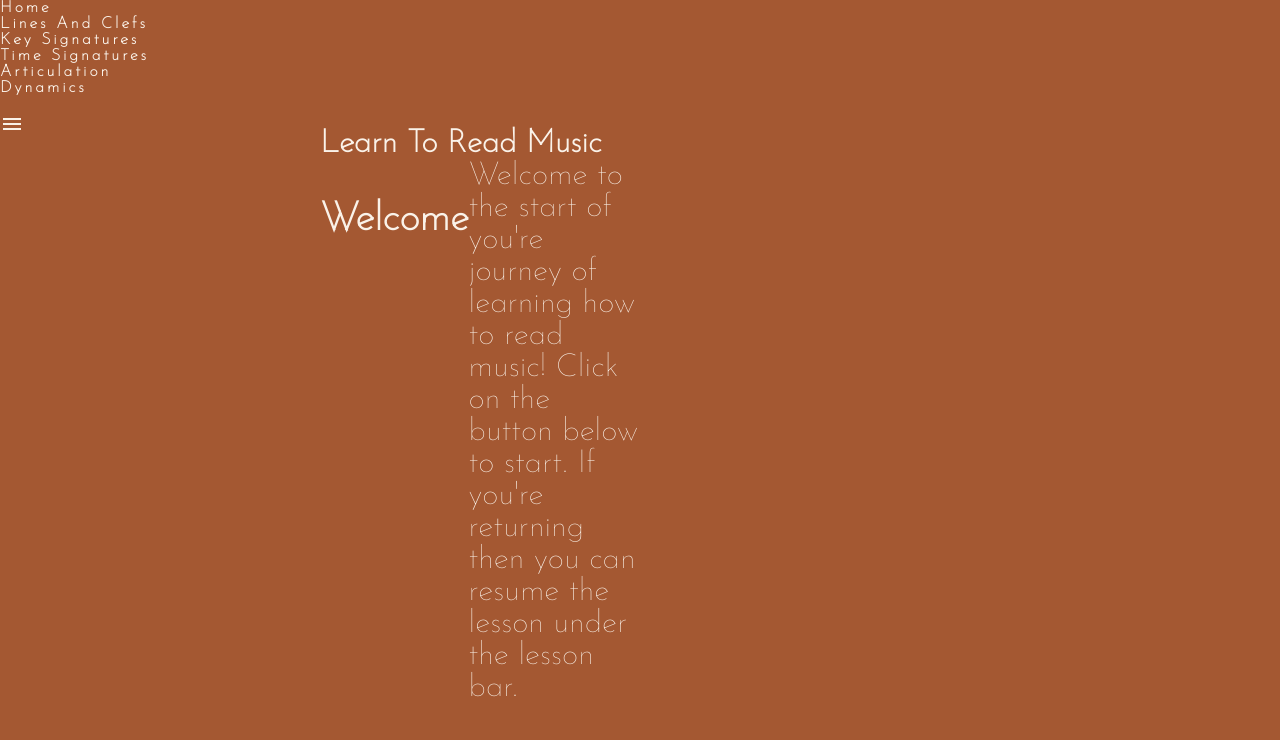
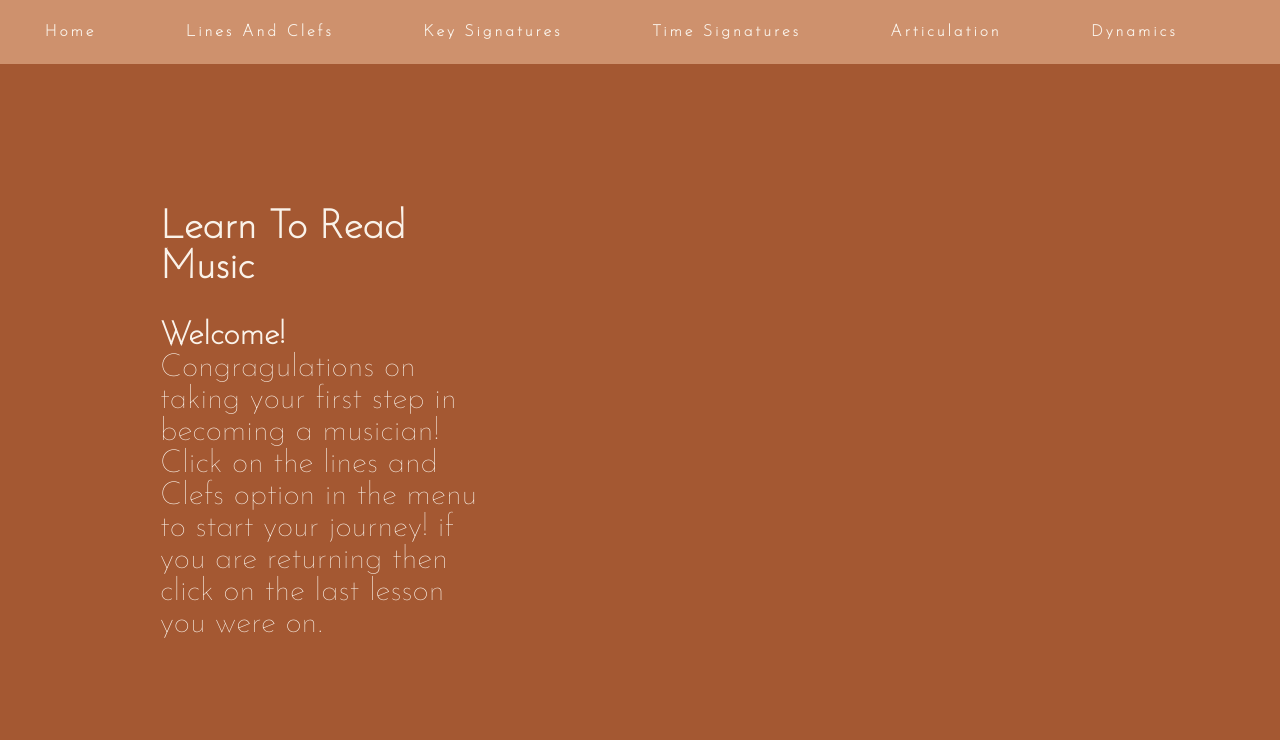
Before and after one commit to Amazing-Sage/Learn-Music, a plain HTML site: page index.html in a window 1280 px wide. Drawn offline with Linux system fonts and the light colour scheme.

Commit message:
Images, nav fix, home page fix

```diff
--- a/index.html
+++ b/index.html
@@ -32,25 +32,35 @@
     </nav>
 
     <!--call burger -->
-    <span class="material-icons" id='btnMenu'>menu</span>
+
   </header>
   <main>
     <!--home page-->
     <section id="home">
-       <!--header (3/23)-->
-      <h1> Learn To Read Music </h1>
 
-      <!--text (3/23)-->
-      <div class="home">
-        <article>
-          <h2>Welcome</h2>
-          <p>Welcome to the start of you're journey of learning
-            how to read music! Click on the button below to start.
-            If you're returning then you can resume the lesson under
-            the lesson bar.</p>
+      <article>
+        <div class="column">
+          <h2> Learn To Read Music </h2>
 
-        </article>
-      </div>
+          <h3>Welcome!</h3>
+          <p>
+           Congragulations on taking your first step
+           in becoming a musician! Click on the lines
+           and Clefs option in the menu to start your
+           journey! if you are returning then click
+           on the last lesson you were on.
+          </p>
+
+        </div>
+      </article>
+
+        <div class="column">
+          <figure>
+            <img src="images/title-page.jpg" alt="home" class="responsive">
+        </figure>
+        </div>
+      </aside>
+
     </section>
   </main>
 </body>
--- a/style.css
+++ b/style.css
@@ -18,12 +18,14 @@ header {
 h1 {
   color: #faf2e9;
   font-size: 4vh;
+  margin-top:1em ;
+  margin-bottom: 0;
 }
 
 h2{
   color: #faf2e9;
   font-size: 5vh;
-  margin-top:1em ;
+  margin-top:2vh ;
   margin-bottom: 0;
 
 }
@@ -41,17 +43,23 @@ figcaption{
   font-weight: bold;
 }
 section {
-  display: flex;
+  display:flex;
   width:100%;
 }
 section#home {
   background-color: #a45832;
   display: block;
-  width:50%;
-  margin: 8em auto;
+  width:100%;
+  margin-left: auto;
+  margin: 2em auto;
+  margin-bottom: 0;
 }
 
-
+.column-home{
+  flex:35%;
+  padding:25%;
+  width: 50%;
+}
 /*(4/13)*/
 article {
   color: #faf2e9;
@@ -62,18 +70,15 @@ article {
   justify-content: flex-end;
 }
 aside{
-
   width:50%;
   display: flex;
   justify-content: flex-start;
 }
-.column {
-  width: 15em;
-}
+
 p{
   color: #faf2e9;
   font-size: 4vh;
-  margin-bottom: 1em;
+  margin-bottom: 4vw;
 }
 
 .block {
@@ -85,14 +90,16 @@ p{
 
 /* Nav Bar - new concept learned it from tutorial linked in reserch paper (3/23)*/
 
-.header nav {
+header nav ul {
   display: flex;
   justify-content: space-around;
+  flex-direction: row;
   align-items: center;
   min-height: 8vh;
   min-width: 100%;
   font-family: "Josefin Sans", sans-serif;
   background-color: #ce916d;
+  list-style-type: none;
 }
 
 .inner-nav{
@@ -101,18 +108,7 @@ p{
   font-size: 4vmax;
 }
 /* Nav links (links to other pages) (3/23)*/
-.nav-links {
-  display: flex;
-  background-color: #ce916d;
-  justify-content: space-around;
-  align-items: center;
-  text-decoration: none;
-  font-weight: bold;
-  font-size: 120%;
-  width: 90%;
-  left:3%;
-  top:auto;
-}
+
 
 .nav-links li {
   list-style-type: none;
@@ -125,9 +121,12 @@ p{
   letter-spacing:3px;
   font-weight: bold;
   list-style-type: none;
-
+  display: block;
+  padding:1em;
 }
-
+.menu-item:hover {
+  color:#a45832;
+}
 /*sizing images and captions*/
 .responsive,figcaption{
   height:auto;
@@ -141,8 +140,9 @@ p{
 }
 
 .column{
-  flex:35% ;
-  padding: 25%;
+  flex:35%;
+  padding:25%;
+  width: 25%;
 }
 
 
@@ -164,6 +164,9 @@ p{
 @media only screen and (max-width:810px) {
   body{
     overflow-x:hidden;
+  }
+  header nav ul {
+    flex-direction: column;
   }
   .nav-links {
 
@@ -202,7 +205,6 @@ p{
 
   aside{
     flex-direction:column;
-
   }
 
 }
```
Also changed, not shown: images/title-page.jpg (added).
